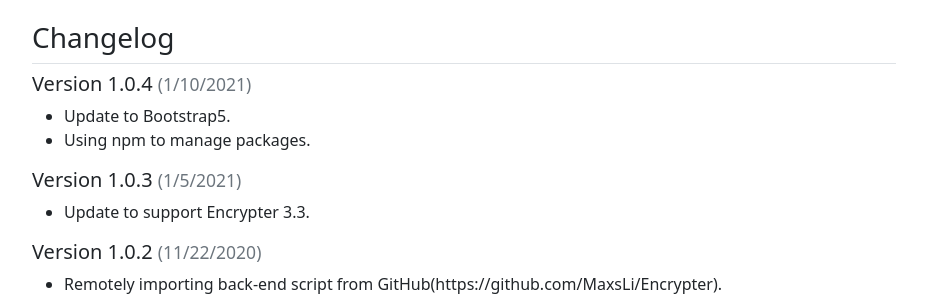
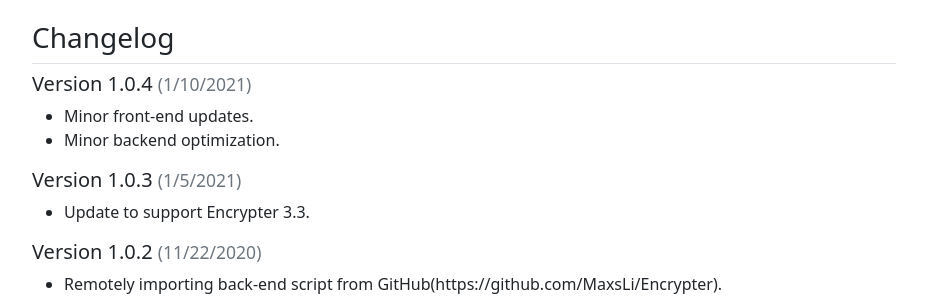
Before and after one commit to MaxsLi/Encrypter-Web-old, a Flask app: template templates/about.html in a window 1280 px wide. Shown: the part 221-521 px from the top of the page, without its empty margins (176-1103 px from the left). Run offline with Flask 2, Linux system fonts and the light colour scheme; the template is opened without the code that fills it, so the values that code supplies are empty; some libraries are stand-ins or nearby versions.

Commit message:
Minor text update

```diff
--- a/static/package.json
+++ b/static/package.json
@@ -14,7 +14,8 @@
   "keywords": [
     "python3",
     "flask",
-    "encryption"
+    "encryption",
+    "bootstrap"
   ],
   "author": "Shangru Li",
   "license": "MIT",
--- a/templates/about.html
+++ b/templates/about.html
@@ -15,10 +15,10 @@
         <h5>Version 1.0.4 <small class="text-muted">(1/10/2021)</small></h5>
         <ul>
             <li>
-                Update to Bootstrap5.
+                Minor front-end updates.
             </li>
             <li>
-                Using npm to manage packages.
+                Minor backend optimization.
             </li>
         </ul>
     </div>
```
